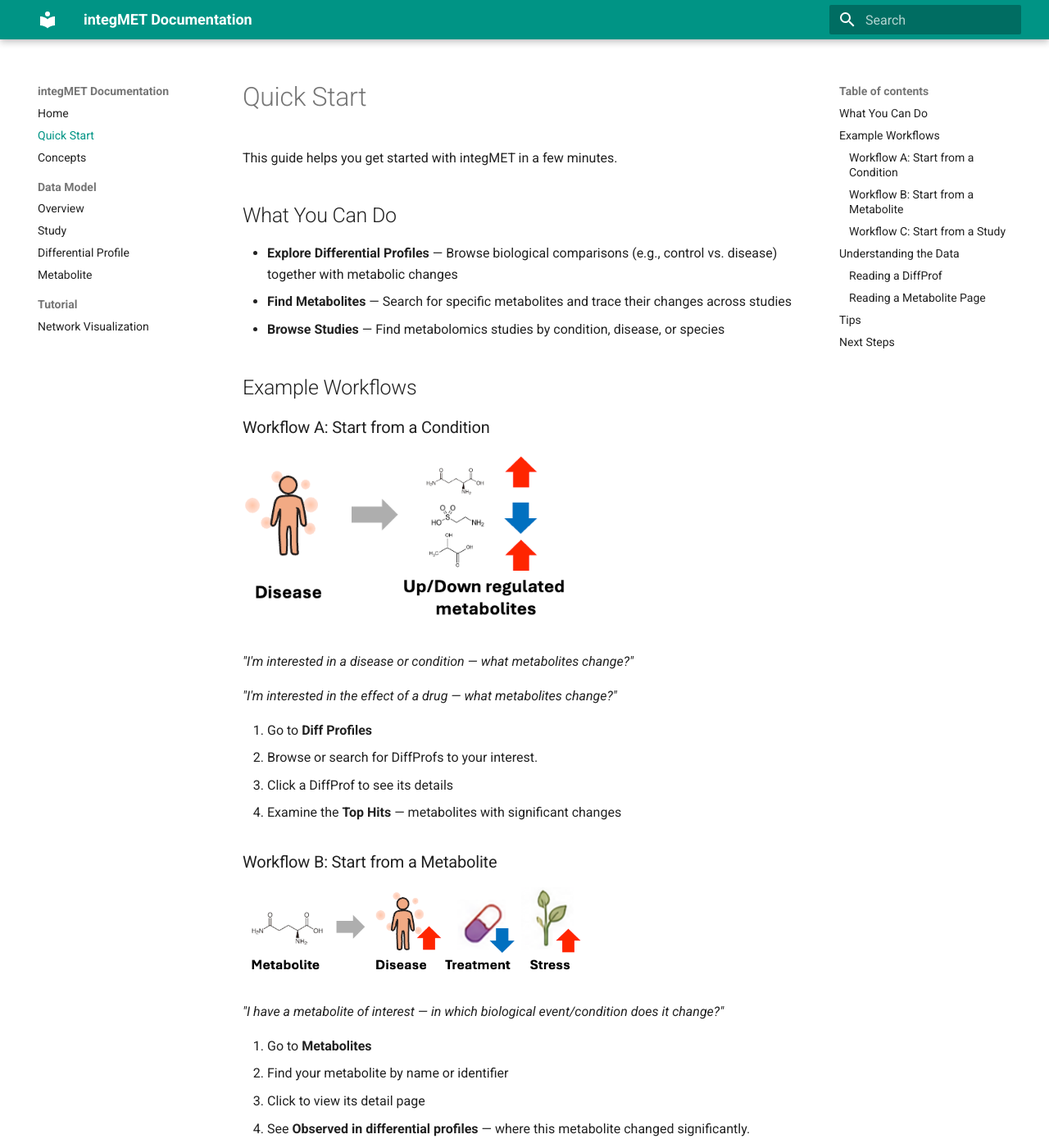
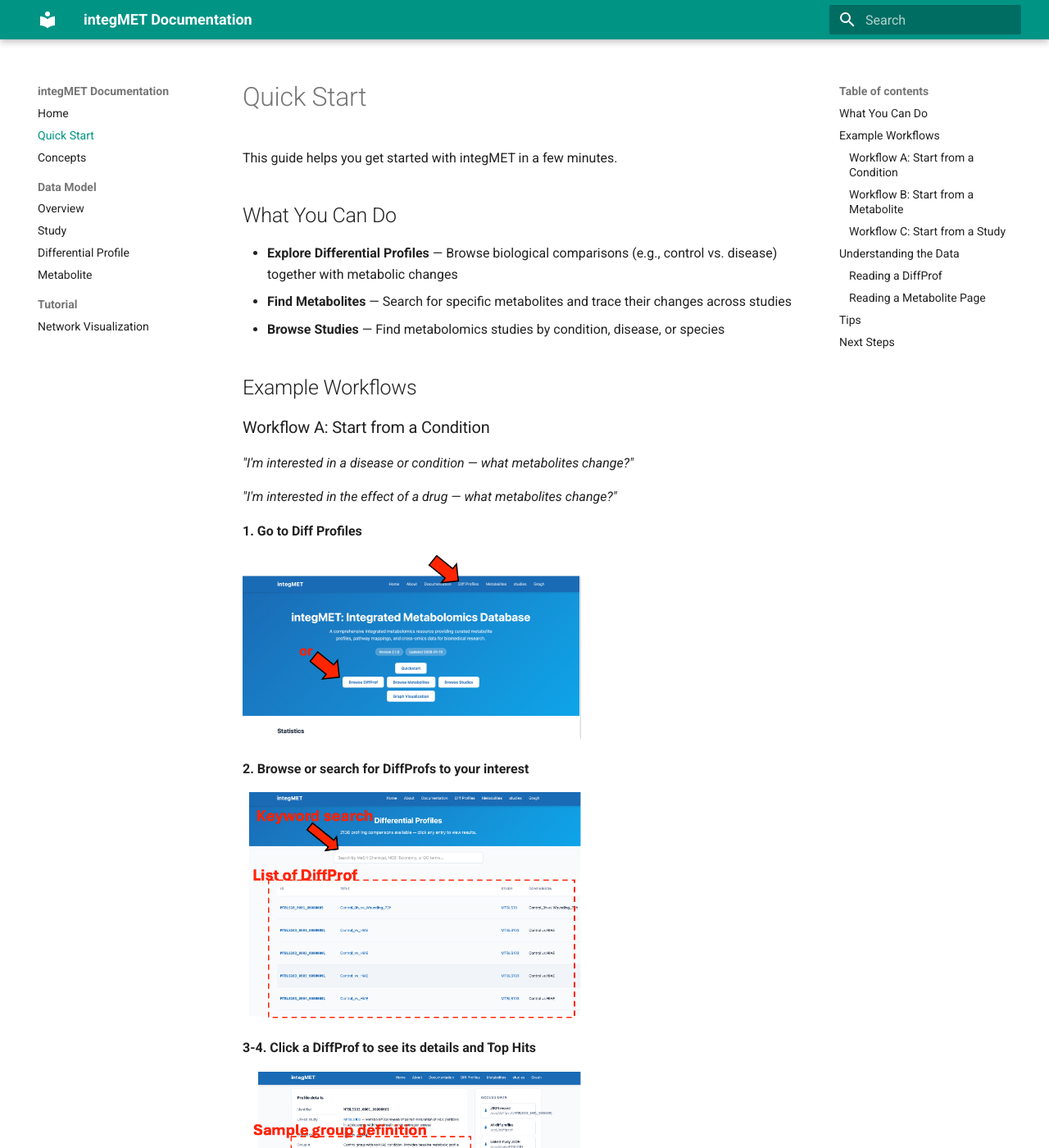
Before and after one commit to integMET/integMET-docs, an MkDocs documentation site: the page built from docs/quickstart.md, in a window 1280 px wide and 1400 px high. Shown: the whole window at 82% size. Built offline with MkDocs 1.6.1 and Material for MkDocs 9.7.7, drawn with Linux system fonts in a browser that asks for light colours.

Commit message:
Add step-by-step screenshots to Workflow A
- Replace single overview image with 3 step images
- Show navigation, search, and detail views

Co-Authored-By: Claude Opus 4.5 <noreply@anthropic.com>

```diff
--- a/docs/quickstart.md
+++ b/docs/quickstart.md
@@ -12,16 +12,21 @@ This guide helps you get started with integMET in a few minutes.
 
 ### Workflow A: Start from a Condition
 
-<img src="../images/workflow_from_diffprof.png" width="60%">
-
 *"I'm interested in a disease or condition — what metabolites change?"*
 
 *"I'm interested in the effect of a drug — what metabolites change?"*
 
-1. Go to **Diff Profiles**
-2. Browse or search for DiffProfs to your interest.
-3. Click a DiffProf to see its details
-4. Examine the **Top Hits** — metabolites with significant changes
+**1. Go to Diff Profiles**
+
+<img src="../images/workflow_from_diffprof_s1.png" width="60%">
+
+**2. Browse or search for DiffProfs to your interest**
+
+<img src="../images/workflow_from_diffprof_s2.png" width="60%">
+
+**3-4. Click a DiffProf to see its details and Top Hits**
+
+<img src="../images/workflow_from_diffprof_s3.png" width="60%">
 
 ### Workflow B: Start from a Metabolite
 
```
Also changed, not shown: docs/images/workflow_from_diffprof_s1.png (added), docs/images/workflow_from_diffprof_s2.png (added), docs/images/workflow_from_diffprof_s3.png (added).
